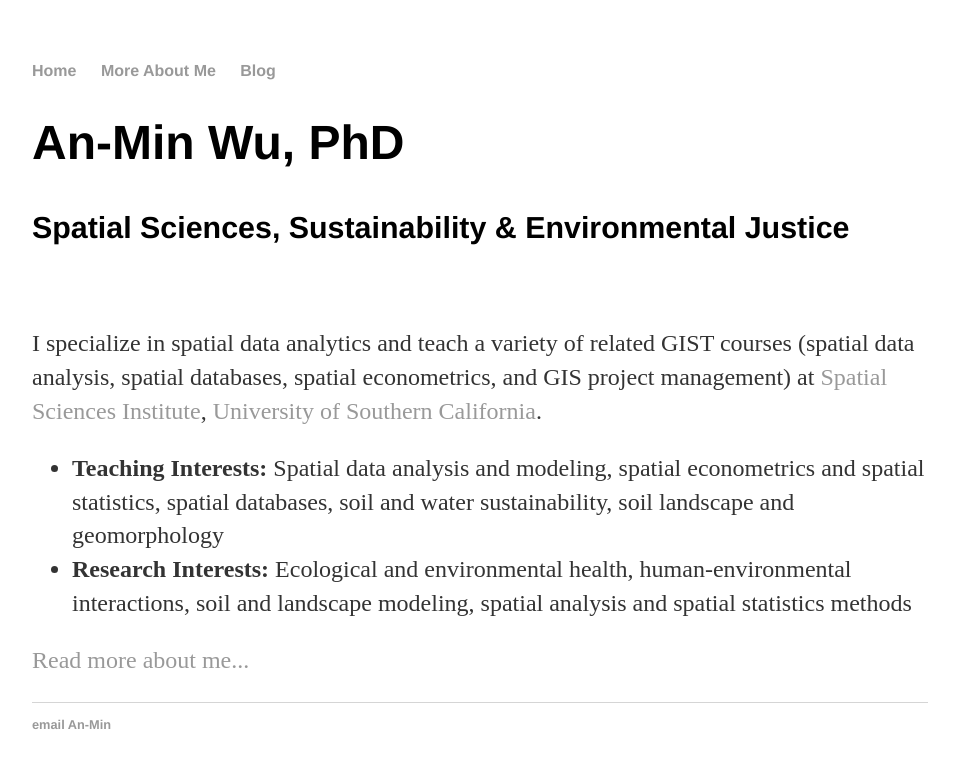
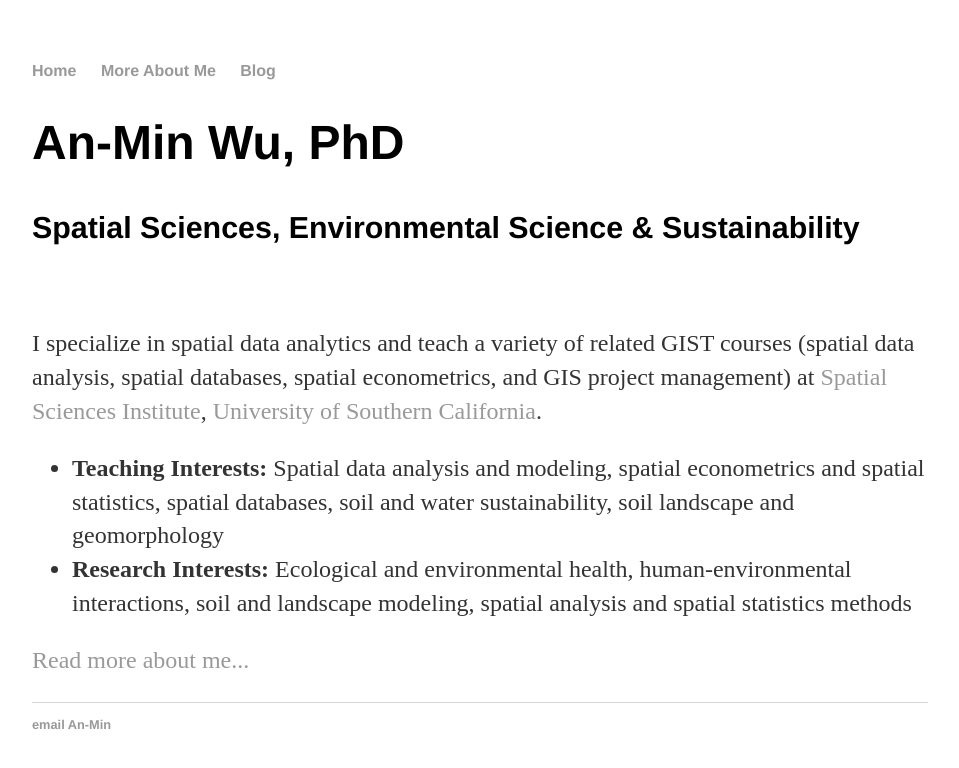
Before and after one commit to anmin/anmin.github.io, a Jekyll site: the page built from index.html, in a window 1280 px wide. Shown: the top 768 px of the page, without its empty margins (160-1119 px from the left). Built offline with Jekyll 4.4.1, drawn with Linux system fonts in a browser that asks for light colours.

Commit message:
Update index.html

```diff
--- a/index.html
+++ b/index.html
@@ -4,7 +4,7 @@ title: An-Min Wu's personal website
 ---
 <div class="blurb">
 	<h1>An-Min Wu, PhD</h1>
-	<h4>Spatial Sciences, Sustainability & Environmental Justice</h4><br>
+	<h4>Spatial Sciences, Environmental Science & Sustainability</h4><br>
 	<p>I specialize in spatial data analytics and teach a variety of related GIST courses (spatial data analysis, spatial databases, spatial econometrics, and GIS project management) at <a href="https://spatial.usc.edu"> Spatial Sciences Institute</a>, <a href="https://www.usc.edu/">University of Southern California</a>.
 
 	<ul class="contacts">
```
